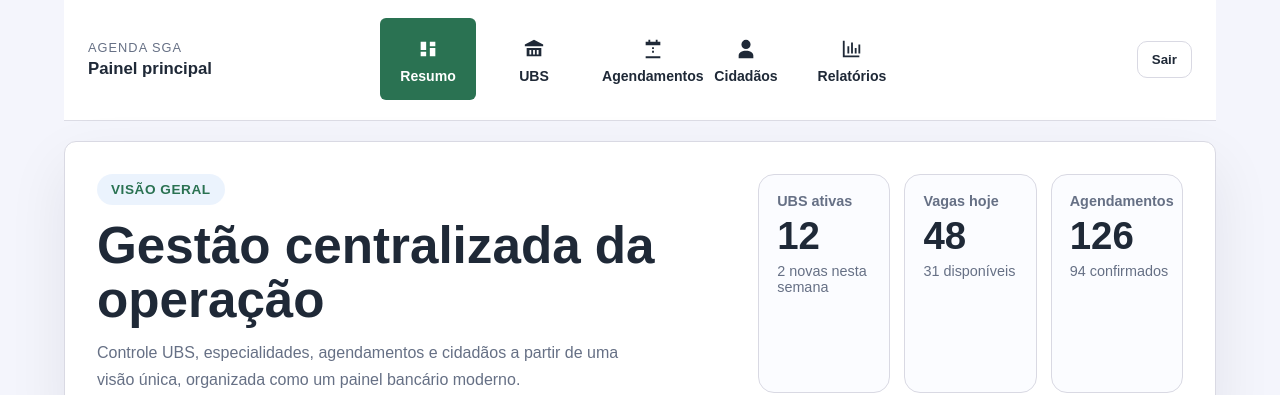
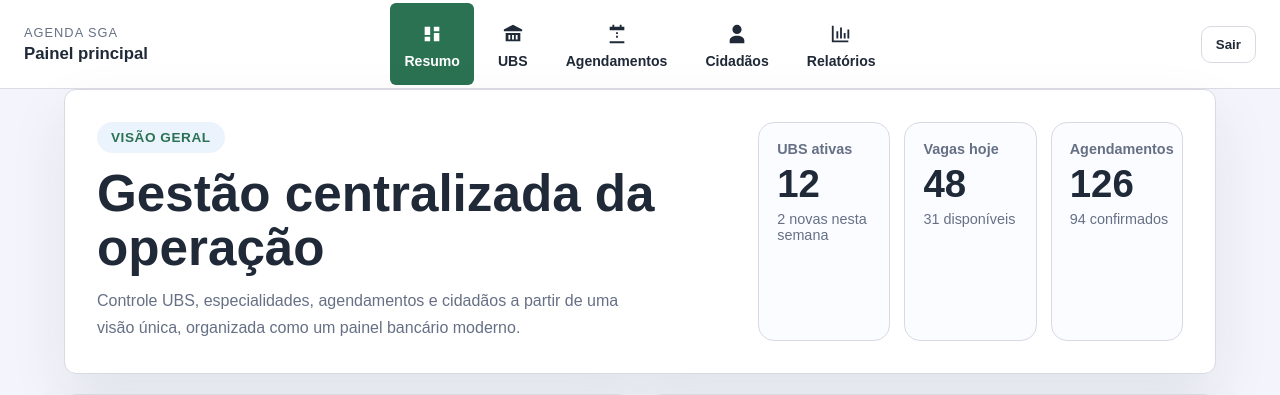
Before and after one commit to pierrecbrito/agenda-sga, a Django app: page /home/ in a window 1280 px wide. Shown: the top 395 px of the page. Run offline with Django 5.2, Linux system fonts and the light colour scheme; the visitor is signed in with stand-in values (Sample User, id 1).

Commit message:
feat: refine dashboard header width

```diff
--- a/apps/core/templates/core/home.html
+++ b/apps/core/templates/core/home.html
@@ -5,7 +5,6 @@
 {% block shell_class %}page-shell--dashboard{% endblock %}
 
 {% block content %}
-  <section class="dashboard-shell">
   <header class="dashboard-topbar">
     <div class="dashboard-topbar__inner">
       <div class="dashboard-brand">
@@ -53,6 +52,7 @@
     </div>
   </header>
 
+  <section class="dashboard-shell">
     <section class="dashboard-hero panel panel--dashboard-hero" id="resumo">
       <div>
         <div class="pill">Visão geral</div>
--- a/static/assets/css/main.css
+++ b/static/assets/css/main.css
@@ -128,9 +128,10 @@ body {
 }
 
 .dashboard-topbar__inner {
-  width: min(100%, 1360px);
+  width: 100%;
   margin: 0 auto;
-  padding: 18px 24px 20px;
+  padding: 0 24px;
+  min-height: 88px;
   display: grid;
   grid-template-columns: 1fr auto 1fr;
   align-items: center;
@@ -162,13 +163,13 @@ body {
 }
 
 .dashboard-menu__link {
-  width: 96px;
+  width: max-content;
   min-height: 82px;
   color: var(--text);
   text-decoration: none;
   font-weight: 700;
   font-size: 0.88rem;
-  padding: 10px 10px 8px;
+  padding: 10px 14px 8px;
   border-radius: 6px;
   display: grid;
   justify-items: center;
```
Lines whose indentation alone changed are shown as unchanged.
